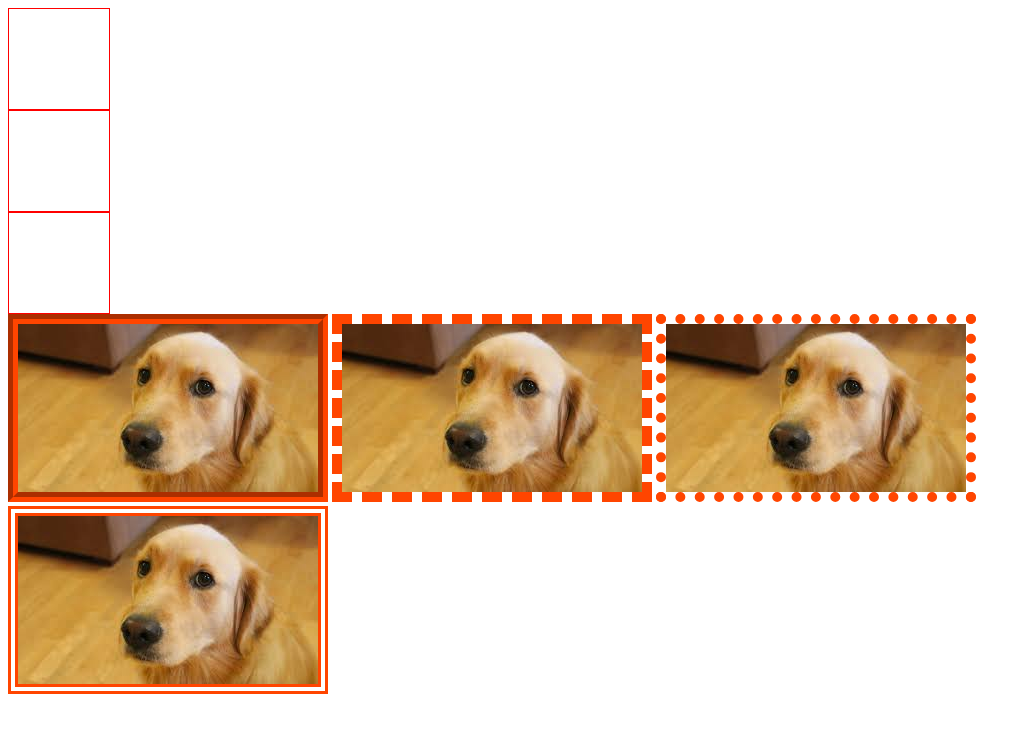
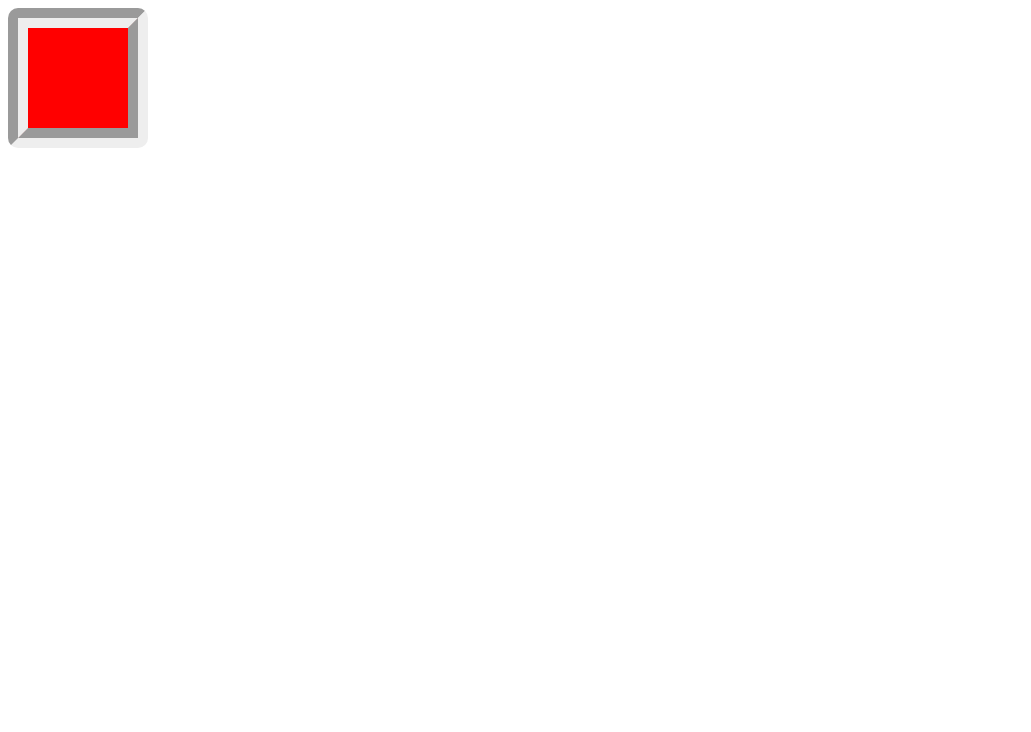
Before and after one commit to SkookumAsFrig/HTML-CSS, a plain HTML site: page newfold/example1/index.html in a window 1280 px wide. Shown: the whole page, without its empty margins (0-1031 px from the left). Drawn offline with Linux system fonts and the light colour scheme.

Commit message:
hands on 2

```diff
--- a/newfold/example1/index.html
+++ b/newfold/example1/index.html
@@ -8,13 +8,6 @@
 <body>
 
   <div></div>
-  <div></div>
-  <div></div>
-
-  <img src="../../image/dog.jpg" alt="">
-  <img src="../../image/dog.jpg" alt="" class="dogone">
-  <img src="../../image/dog.jpg" alt="" class="dogtwo">
-  <img src="../../image/dog.jpg" alt="" class="dogthree">
 
 </body>
 </html>
--- a/newfold/example1/main.css
+++ b/newfold/example1/main.css
@@ -1,21 +1,8 @@
 div{
   width: 100px;
   height: 100px;
-  border: 1px solid red;
+  background-color: red;
+  background-size: cover;
+  border-radius: 10px;
+  border: 20px groove;
 }
-/* this is a comment */
-img{
-  border: 10px groove orangered;
-}
-
-.dogone{
-  border: 10px dashed orangered;
-}
-
-.dogtwo{
-  border: 10px dotted orangered;
-}
-
-.dogthree{
-  border: 10px double orangered;
-}
--- /dev/null
+++ b/newfold/example1/style.css
@@ -0,0 +1,29 @@
+html{
+  background-color: dodgerblue;
+}
+
+body{
+  width: 500px;
+  height: 800px;
+  box-sizing: border-box;
+  margin: 0 auto;
+  padding: 20px;
+  background-color: lawngreen;
+  border: 5px solid black;
+}
+
+#first{
+  color: deepskyblue;
+  font: bold 30px cursive;
+}
+
+#second{
+  color: orangered;
+}
+
+img{
+  display: block;
+  margin: 0 auto;
+  border: 10px ridge gold;
+  border-radius: 100%
+}
```
Also changed, not shown: newfold/example1/HOE.html (added, +17 -0 lines).
